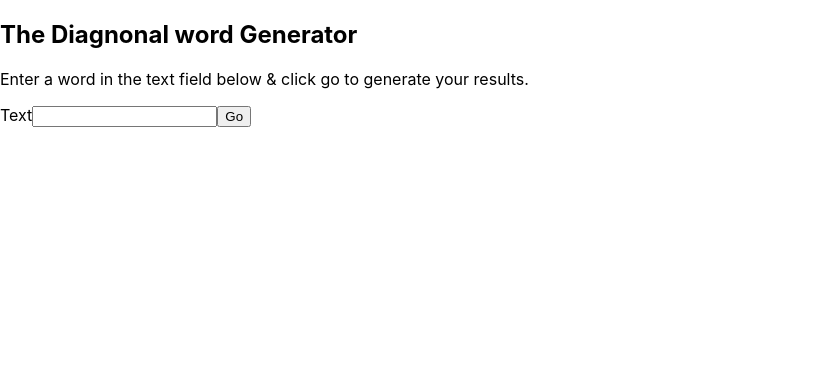
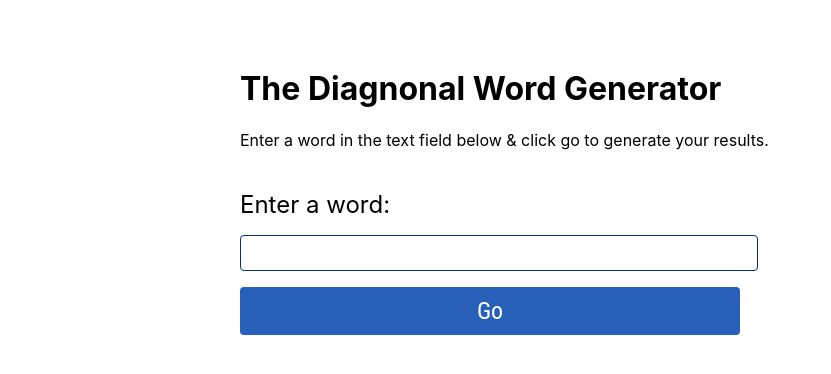
Before and after one commit to emmawalshdev/diagonal-word-challenge, a React (Create React App) app: page / in a window 1280 px wide. Shown: the top 374 px of the page, without its empty margins (0-831 px from the left). Built offline with nearby package versions, Linux system fonts and the light colour scheme.

Commit message:
Add basic homepage syling

```diff
--- a/src/components/WordGenerator.js
+++ b/src/components/WordGenerator.js
@@ -1,5 +1,6 @@
 import React, { useState } from "react";
 import { BrowserRouter as Router, useNavigate } from 'react-router-dom';
+import classes from './WordGenerator.module.css';
 
 const WordGenerator = () => {
 
@@ -18,20 +19,22 @@ const WordGenerator = () => {
         setUserInput(event.target.value);
     }
     return (
-        <form className="" onSubmit={submitBtnHandler}>
-            <h2>The Diagnonal word Generator</h2>
+        <form className={classes.wordGenerator} onSubmit={submitBtnHandler}>
+            <h1>The Diagnonal Word Generator</h1>
             <p>Enter a word in the text field below & click go to generate your results.</p>
-            <p>
-                <label htmlFor="string-input">
-                    Text
-                </label>
-                <input type="text" onChange={inputChangeHandler}>
+            <div className={classes.formFields}>
+                <div className={classes.fieldGroup}>
+                    <label htmlFor="string-input">
+                        Enter a word:
+                    </label>
+                    <input type="text" onChange={inputChangeHandler}>
 
-                </input>
+                    </input>
+                </div>
                 <button type="submit">
                     Go
                 </button>
-            </p>
+            </div>
       </form>
     )
 }
--- /dev/null
+++ b/src/components/WordGenerator.module.css
@@ -0,0 +1,53 @@
+
+.wordGenerator {
+    max-width: 50rem;
+    margin: 2rem auto;
+    padding: 1rem;
+    border-spacing: 1rem;
+    text-align: left;
+}
+
+.formFields {
+    max-width: 500px;
+    margin: 2.5rem 0;
+}
+
+.fieldGroup {
+    width: 100%;
+}
+
+label {
+    padding-right: 1rem;
+    font-size:1.5rem;
+    padding-bottom: 1rem;
+}
+
+form input {
+    width: 100%;
+    padding: 0.5rem;
+    border: 1px solid #00307e;
+    border-radius: 0.25rem;
+    background-color: transparent;
+    color: #030303;
+    font-size: 1.5rem;
+    font-size: 1rem;
+    margin-top: 1rem;
+}
+
+button {
+    padding: 0.5rem 1rem;
+    border: none;
+    margin-top:1rem;
+    border-radius: 0.25rem;
+    background: #2860b9;
+    color: white;
+    font-family: 'Roboto Condensed', sans-serif;
+    cursor: pointer;
+    width: 100%;
+    height: 3rem;
+    font-size: 1.5rem;
+}
+
+  button:hover {
+    background: #094ab3;
+  }
```
Also changed, not shown: src/pages/Results.module.css (added).
